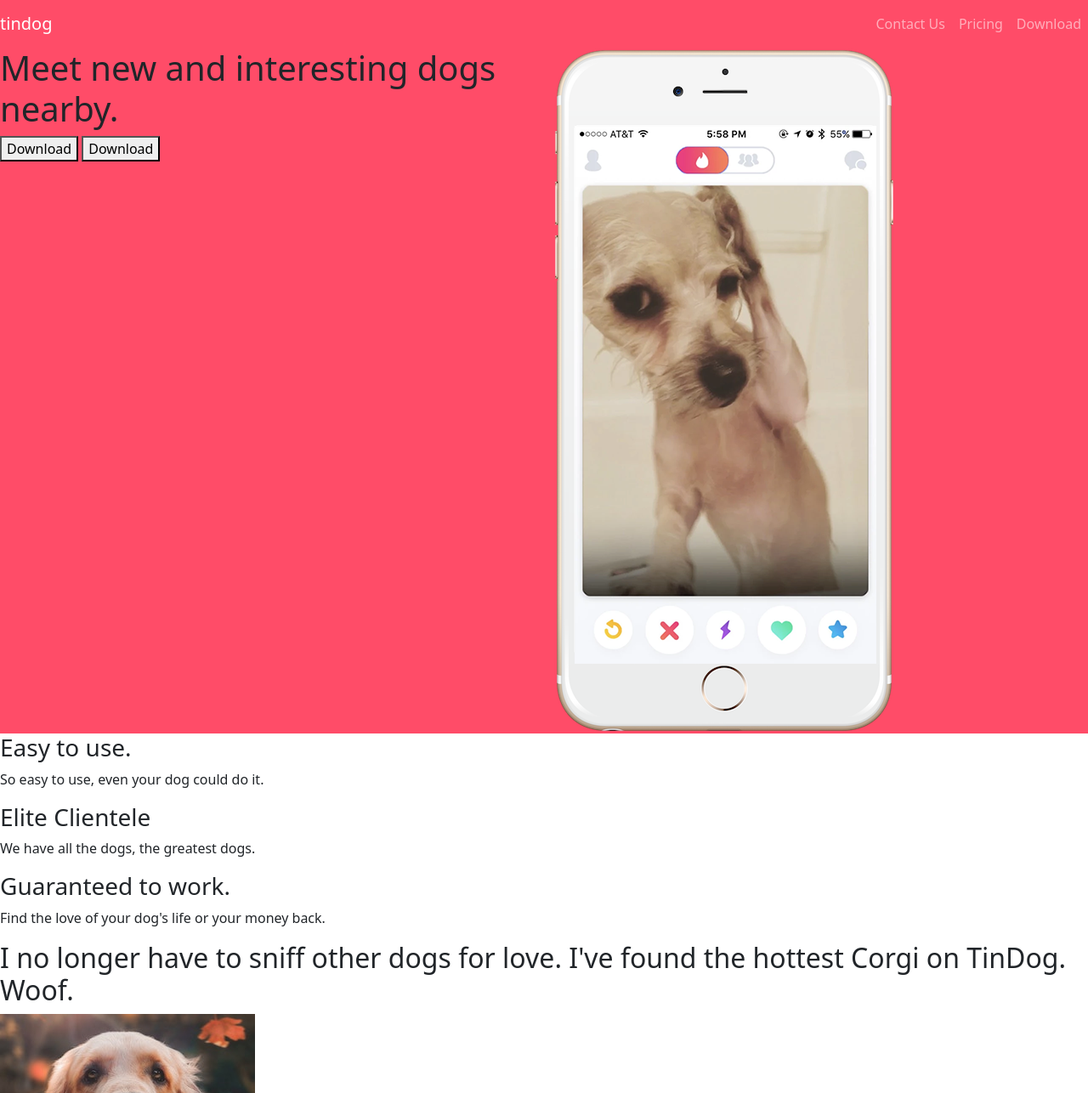
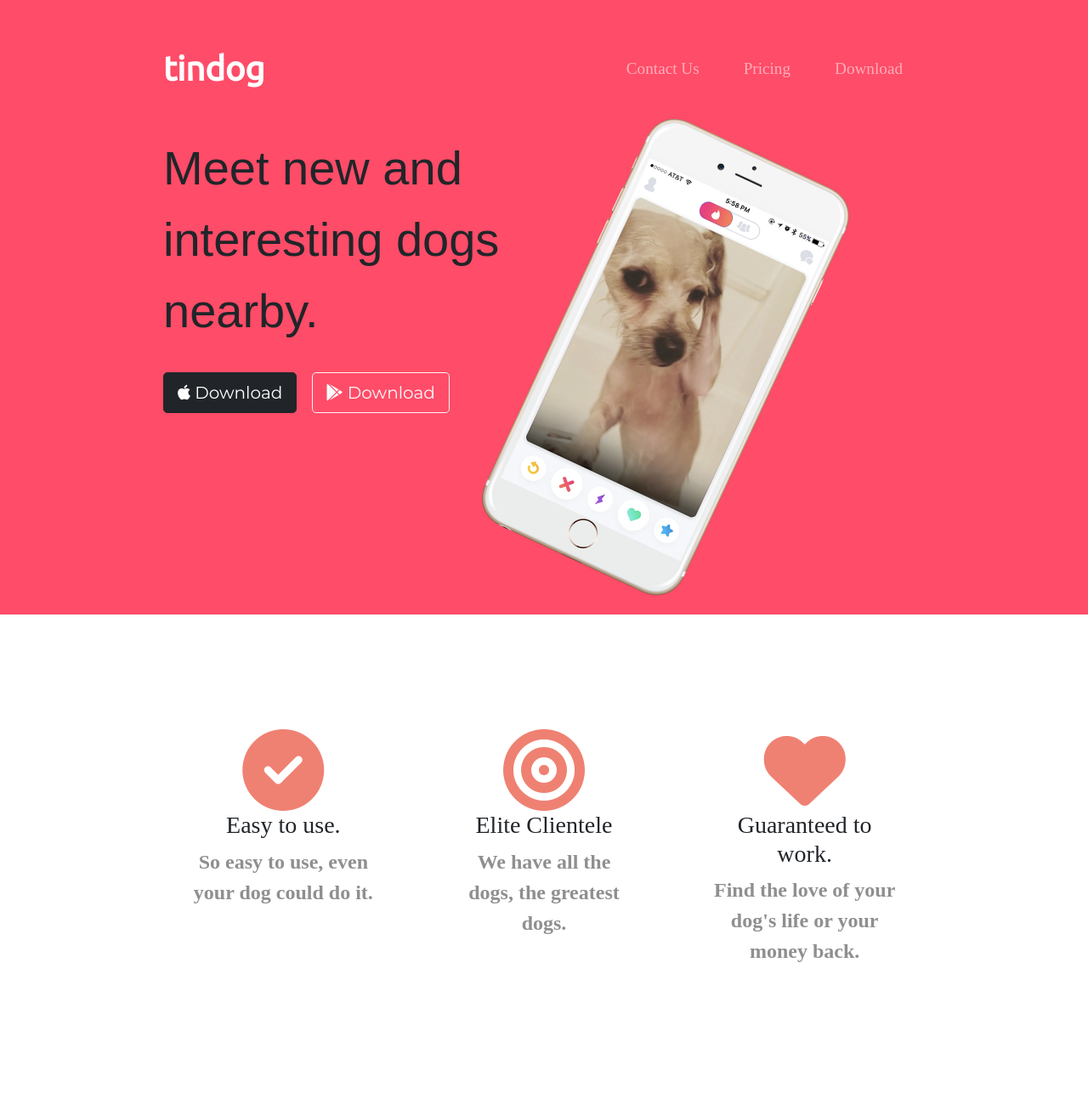
Before and after one commit to emanfalola9998/temprepo, a plain HTML site: page TinDog-Start-master/TinDog-Start-master/index.html in a window 1280 px wide. Shown: the top 1286 px of the page at 85% size. Drawn offline with nearby package versions, Linux system fonts and the light colour scheme.

Commit message:
intermediate CSS added

```diff
--- a/TinDog-Start-master/TinDog-Start-master/css/styles.css
+++ b/TinDog-Start-master/TinDog-Start-master/css/styles.css
@@ -1,3 +1,98 @@
 #title {
     background-color: #ff4c68;
 }
+
+body{
+    font-family: "Montserrat";
+
+}
+
+h1{
+    font-family: 'Montserrat-Black', sans-serif;
+    font-size: 3.5rem;
+    line-height: 1.5;
+}
+
+.container-fluid{
+    padding: 3% 15%;
+}
+
+.navbar{
+    padding-bottom: 2.5rem;
+}
+
+/* Navigation */
+
+.navbar-brand{
+    font-family: "ubuntu";
+    font-size: 2.5rem;
+    font-weight: bold;
+}
+
+.nav-item{
+    padding: 0 18px;
+}
+
+.nav-link{
+    font-size: 1.2rem;
+    font-family: "Montserrat-light";
+}
+
+/* Buttons */
+.download-button{
+    margin: 5% 3% 5% 0;
+}
+
+/* Title Image */
+
+.title-image{
+    width:60%;
+    transform: rotate(25deg);
+}
+
+/* features */
+
+#features{
+    display: flex;
+    font-weight: bold;
+
+    text-align: center;
+    padding: 7% 15%;
+    /* display:inline; */
+    /* margin: 0, auto  */
+}
+
+.features-header{
+    /* font-weight: bold; */
+    font-size: 1.5rem;
+    padding: 5%;
+    font-family: "Montserrat-bold";
+}
+
+.check-circle{
+    color:#ef8172;
+
+}
+
+.check-circle:hover{
+    color: #ff4c68;
+}
+
+.bullseye{
+    color:#ef8172
+}
+.bullseye:hover{
+    color: #ff4c68;
+}
+
+.heart{
+    color:#ef8172
+}
+
+.heart:hover{
+    color: #ff4c68;
+}
+
+.feature-text{
+    color:#8f8f8f;
+}
--- a/TinDog-Start-master/TinDog-Start-master/index.html
+++ b/TinDog-Start-master/TinDog-Start-master/index.html
@@ -6,12 +6,19 @@
   <title>TinDog</title>
   <link href="https://cdn.jsdelivr.net/npm/bootstrap@5.0.2/dist/css/bootstrap.min.css" rel="stylesheet" integrity="sha384-EVSTQN3/azprG1Anm3QDgpJLIm9Nao0Yz1ztcQTwFspd3yD65VohhpuuCOmLASjC" crossorigin="anonymous">
   <link rel="stylesheet" href="css/styles.css">
-
+  <link rel="preconnect" href="https://fonts.googleapis.com">
+  <link rel="preconnect" href="https://fonts.gstatic.com" crossorigin>
+  <link href="https://fonts.googleapis.com/css2?family=Montserrat&family=Ubuntu&display=swap" rel="stylesheet">
+  <link href="https://fonts.googleapis.com/css2?family=Montserrat:wght@400;900&family=Ubuntu&display=swap" rel="stylesheet">
+  <link href="https://fonts.googleapis.com/css2?family=Montserrat:wght@900&display=swap" rel="stylesheet">
+  <script src="https://kit.fontawesome.com/2db28a8488.js" crossorigin="anonymous"></script>
 </head>
 
 <body>
 
   <section id="title">
+
+    <div class="container-fluid">
 
       <!-- Nav Bar -->
       <nav class="navbar navbar-expand-lg navbar-dark">
@@ -41,31 +48,44 @@
 
         <div class="col-lg-6 col-md-12 col-md-12 col-sm-12">
           <h1>Meet new and interesting dogs nearby.</h1>
-        <button type="button">Download</button>
-        <button type="button">Download</button>
+          <button type="button" class="btn btn-dark btn-lg download-button"><i class="fa-brands fa-apple"></i> Download</button>
+          <button type="button" class="btn btn-outline-light btn-lg download-button"><i class="fa-brands fa-google-play"></i> Download</button>
         </div>
 
         <div class="col-lg-6 col-md-12 col-sm-12">
-        <img src="images/iphone6.png" alt="iphone-mockup">
+          <img class= "title-image" src="images/iphone6.png" alt="iphone-mockup">
         </div>
 
       </div>
     </section>
+  </div>
 
 
   <!-- Features -->
 
   <section id="features">
 
+    <div class="row">
+
+      <div class="features-header col-lg-4 col-md-12 col-sm-12">
+        <i class="fa-solid fa-circle-check check-circle fa-4x"></i>
         <h3>Easy to use.</h3>
-    <p>So easy to use, even your dog could do it.</p>
+        <p class="feature-text">So easy to use, even your dog could do it.</p>
+      </div>
 
+      <div class="features-header col-lg-4 col-md-12 col-sm-12">
+        <i class="fa-solid fa-bullseye bullseye fa-4x"></i>
         <h3>Elite Clientele</h3>
-    <p>We have all the dogs, the greatest dogs.</p>
+        <p class="feature-text">We have all the dogs, the greatest dogs.</p>
+      </div>
 
+      <div class="features-header col-lg-4 col-md-12 col-sm-12">
+        <i class="fa-solid fa-heart heart fa-4x"></i>
         <h3>Guaranteed to work.</h3>
-    <p>Find the love of your dog's life or your money back.</p>
+        <p class="feature-text">Find the love of your dog's life or your money back.</p>
+      </div>
 
+    </div>
   </section>
 
 
```
Lines whose indentation alone changed are shown as unchanged.
